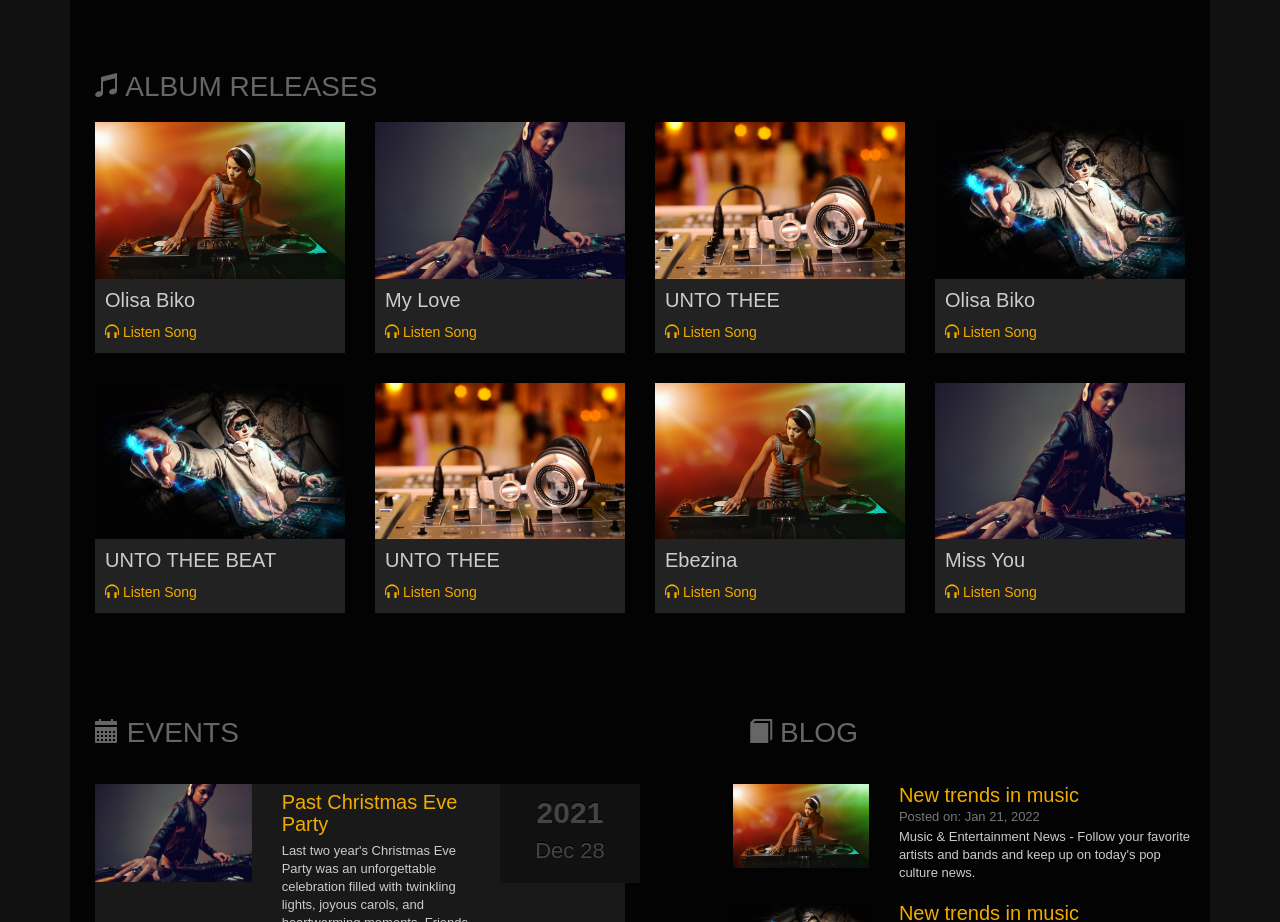
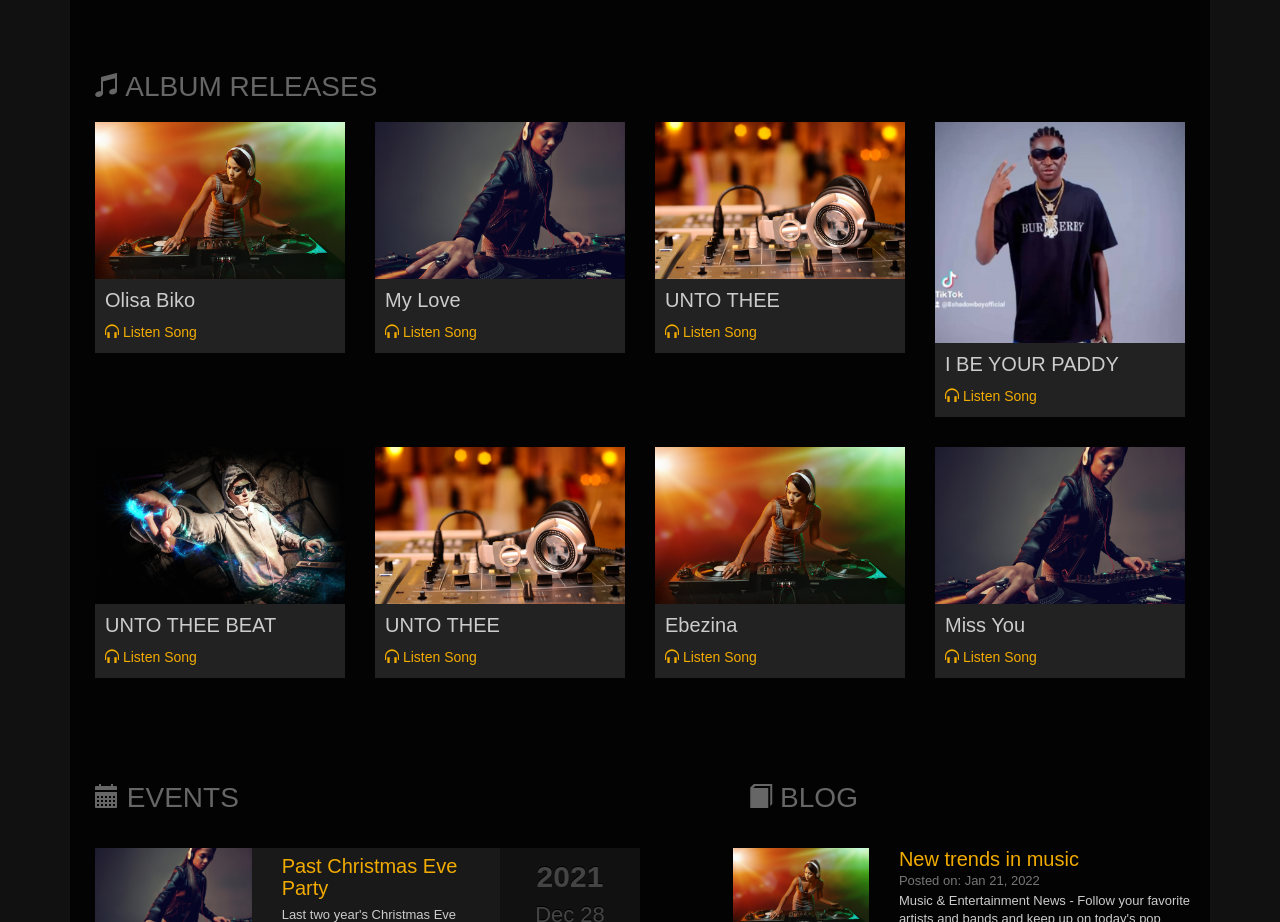
Before and after one commit to Emma-nuel-orji/shadow-boy, a plain HTML site: page index.html in a window 1280 px wide. Shown: the part 3162-4084 px from the top of the page. Drawn offline with nearby package versions, Linux system fonts and the light colour scheme; a web font is replaced by a local one.

Commit message:
changes made

```diff
--- a/index.html
+++ b/index.html
@@ -184,6 +184,7 @@
 
 <!-- latest release starts-->
 <div id="album" class="releases spacer">
+
   <h3><span class="glyphicon glyphicon-music"></span> Album Releases</h3>
   <div class="row">
     <div class="col-sm-3 col-xs-12"><div class="album"><img src="assets/images/3.jpg" class="img-responsive" alt="music theme" /><div class="albumdetail"><h5>Olisa Biko</h5><a href="https://soundcloud.com/shadowboy99765/shadow-boy-olisa-biko-mp3?si=6ff1409859954f9194eb5ca227e14389&utm_source=clipboard&utm_medium=text&utm_campaign=social_sharing" class="listen"  data-target="#albumdetail"><span class="glyphicon glyphicon-headphones"></span> Listen Song</a></div></div></div>
@@ -192,7 +193,7 @@
 
     <div class="col-sm-3 col-xs-12"><div class="album"><img src="assets/images/2.jpg" class="img-responsive" alt="music theme" /><div class="albumdetail"><h5>UNTO THEE</h5><a href="https://soundcloud.com/shadowboy99765/shadow-boy-unto-thee-mp3?si=8206ddb0cff24dcaa6033391d2c8dad3&utm_source=clipboard&utm_medium=text&utm_campaign=social_sharing" class="listen"  data-target="#albumdetail"><span class="glyphicon glyphicon-headphones"></span> Listen Song</a></div></div></div>
 
-    <div class="col-sm-3 col-xs-12"><div class="album"><img src="assets/images/4.jpg" class="img-responsive" alt="music theme" /><div class="albumdetail"><h5>Olisa Biko</h5><a href="https://soundcloud.com/shadowboy99765/shadow-boy-olisa-biko-mp3?si=6ff1409859954f9194eb5ca227e14389&utm_source=clipboard&utm_medium=text&utm_campaign=social_sharing" class="listen"  data-target="#albumdetail"><span class="glyphicon glyphicon-headphones"></span> Listen Song</a></div></div></div>
+    <div class="col-sm-3 col-xs-12"><div class="album"><img src="assets/images/shadow.jpg" class="img-responsive" alt="music theme" /><div class="albumdetail"><h5>I BE YOUR PADDY</h5><a href="https://9jaflix.net/i-be-your-paddy-by-shadow-boy-zaxy-ft-stone-c-loml-free-download-on-9jaflix-net/" class="listen"  data-target="#albumdetail"><span class="glyphicon glyphicon-headphones"></span> Listen Song</a></div></div></div>
 
     <div class="col-sm-3 col-xs-12"><div class="album"><img src="assets/images/4.jpg" class="img-responsive" alt="music theme" /><div class="albumdetail"><h5>UNTO THEE BEAT</h5><a href="https://soundcloud.com/shadowboy99765/shadow-boy-unto-oh-lord-beat?si=ddecfac191544b248b2f93baf120e247&utm_source=clipboard&utm_medium=text&utm_campaign=social_sharing" class="listen"  data-target="#albumdetail"><span class="glyphicon glyphicon-headphones"></span> Listen Song</a></div></div></div>
 
```
Also changed, not shown: assets/images/shadow.jpg (added).
